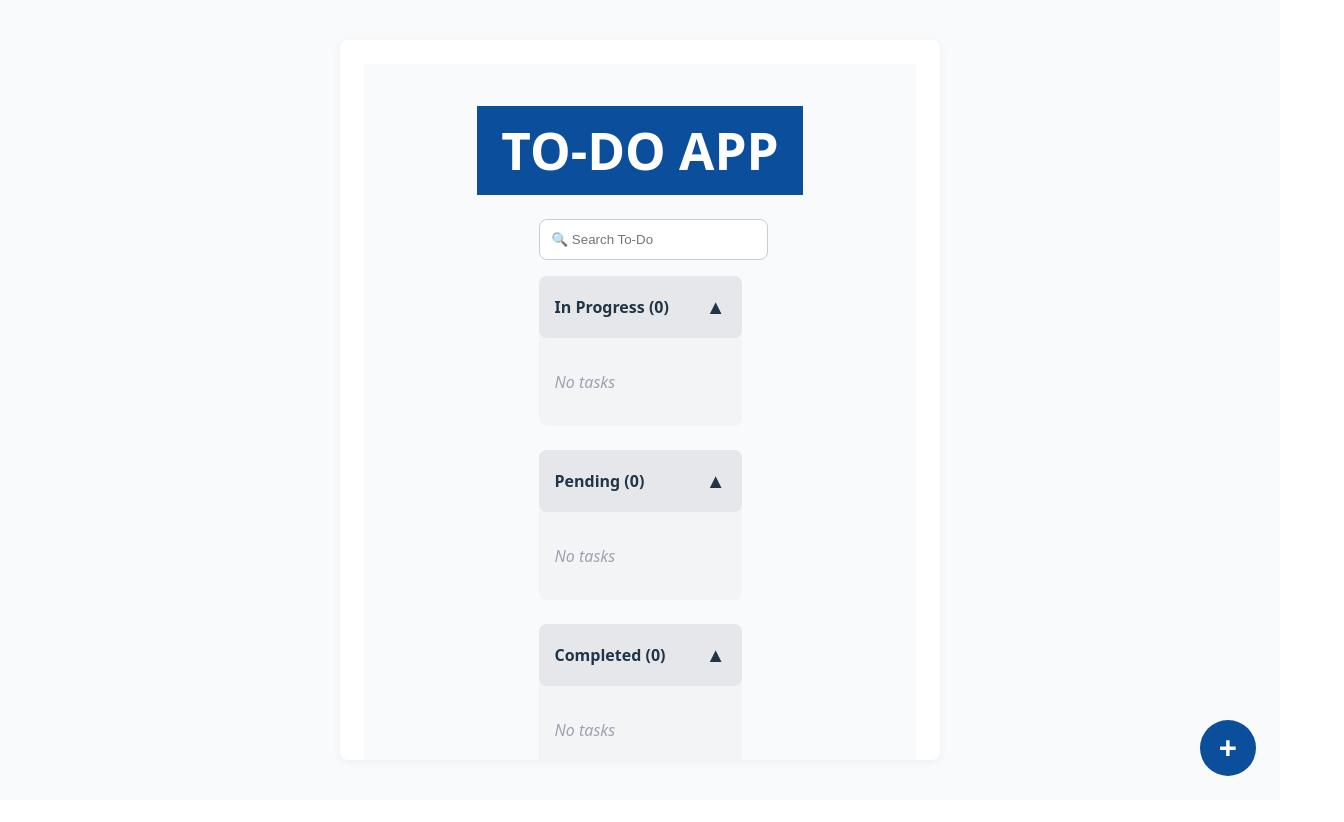
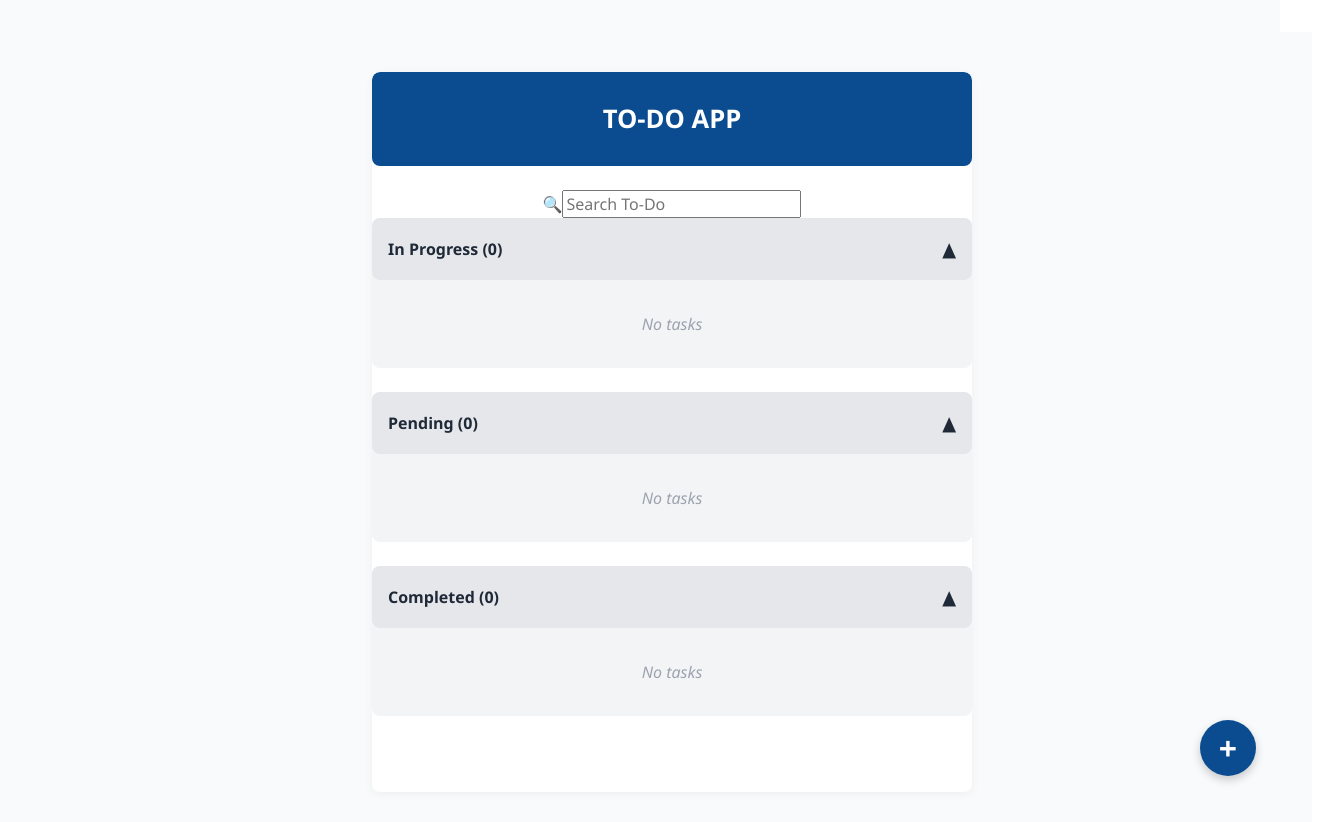
Before and after one commit to Ongfa/react-task-manager-frontend, a React (Vite) app: page / in a window 1280 px wide. Shown: the top 822 px of the page, 1344 px wide, since content can reach past the window. Before the commit the page ends 800 px from the top, so only its background shows below. Built offline with nearby package versions, Linux system fonts and the light colour scheme.

Commit message:
added styles

```diff
--- a/src/App.css
+++ b/src/App.css
@@ -52,3 +52,36 @@ input, select, button, textarea {
   font-family: inherit;
   font-size: 1rem;
 }
+
+.header {
+  background-color: #0b4c91;
+  color: white;
+  text-align: center;
+  padding: 1rem;
+  font-size: 0.5rem;
+  font-weight: 200;
+  border-radius: 8px;
+  margin-bottom: 1.5rem;
+}
+
+.fab {
+  position: fixed;
+  bottom: 1.5rem;
+  right: 1.5rem;
+  width: 56px;
+  height: 56px;
+  border-radius: 50%;
+  background-color: #0b4c91;
+  color: white;
+  font-size: 2rem;
+  font-weight: bold;
+  display: flex;
+  align-items: center;
+  justify-content: center;
+  border: none;
+  padding: 0;
+  line-height: 1;
+  cursor: pointer;
+  box-shadow: 0 4px 10px rgba(0, 0, 0, 0.2);
+  z-index: 999;
+}
--- a/src/App.tsx
+++ b/src/App.tsx
@@ -4,6 +4,7 @@ import TaskListPage from './pages/TaskListPage';
 import AddTaskPage from './pages/AddTaskPage';
 import EditTaskPage from './pages/EditTaskPage';
 import { TaskProvider } from './context/TaskContext';
+import './App.css';
 
 const App = () => (
   <TaskProvider>
--- a/src/pages/TaskListPage.tsx
+++ b/src/pages/TaskListPage.tsx
@@ -1,4 +1,102 @@
-// src/pages/TaskListPage.tsx
+// // src/pages/TaskListPage.tsx
+// import React, { useState } from 'react';
+// import { useTaskContext } from '../context/TaskContext';
+// import type { TaskStatus } from '../types/Task';
+// import FilterableTaskSection from '../components/FilterableTaskSection/FilterableTaskSection';
+// import { useNavigate } from 'react-router-dom';
+
+// const TaskListPage: React.FC = () => {
+//   const { tasks, updateTask, deleteTask } = useTaskContext();
+//   const [search, setSearch] = useState('');
+//   const navigate = useNavigate();
+
+//   const filteredTasks = tasks.filter((task) =>
+//     task.title.toLowerCase().includes(search.toLowerCase()) ||
+//     task.description.toLowerCase().includes(search.toLowerCase())
+//   );
+
+//   const statuses: TaskStatus[] = ['In Progress', 'Pending', 'Completed'];
+
+//    return (
+//     <div style={{
+//         height: '100%',
+//         overflowY: 'auto',
+//         padding: '1.5rem',
+//         boxSizing: 'border-box',
+//       }}>
+//         <div style={{ height: '100vh', display:'flex', backgroundColor: '#f9fafb', justifyContent: 'center', alignItems: 'center', flexDirection: 'column'}}>
+//         {/* Header */}
+//         <div style={{ backgroundColor: '#0b4f9c', padding: '1rem 1.5rem' }}>
+//             <h1 style={{ margin: 0, color: 'white' }}>TO-DO APP</h1>
+//         </div>
+
+//         {/* Content container */}
+//         <div
+//             style={{
+//             maxWidth: '600px',
+//             margin: '0 auto',
+//             padding: '1.5rem 1rem',
+//             }}
+//         >
+//             {/* Search Bar */}
+//             <input
+//             type="text"
+//             placeholder="🔍 Search To-Do"
+//             value={search}
+//             onChange={(e) => setSearch(e.target.value)}
+//             style={{
+//                 width: '100%',
+//                 padding: '0.75rem',
+//                 borderRadius: '8px',
+//                 border: '1px solid #ccc',
+//                 marginBottom: '1rem',
+//             }}
+//             />
+
+//             {/* Task Sections */}
+//             {statuses.map((status) => (
+//             <FilterableTaskSection
+//                 key={status}
+//                 status={status}
+//                 tasks={filteredTasks.filter((t) => t.status === status)}
+//                 onUpdate={updateTask}
+//                 onDelete={deleteTask}
+//             />
+//             ))}
+//         </div>
+
+//         {/* Floating Add Button */}
+//         <button
+//             onClick={() => navigate('/add')}
+//             style={{
+//                 position: 'fixed',
+//                 right: '1.5rem',
+//                 bottom: '1.5rem',
+//                 width: '56px',
+//                 height: '56px',
+//                 borderRadius: '50%',
+//                 backgroundColor: '#0b4f9c',
+//                 color: 'white',
+//                 fontSize: '2rem',
+//                 fontWeight: 'bold',
+//                 display: 'flex',
+//                 alignItems: 'center',
+//                 justifyContent: 'center',
+//                 border: 'none',
+//                 padding: 0,
+//                 lineHeight: 1,
+//                 cursor: 'pointer',
+//             }}
+//         >
+//         +
+//         </button>
+//         </div>
+//     </div>
+//   );
+// };
+
+// export default TaskListPage;
+
 import React, { useState } from 'react';
 import { useTaskContext } from '../context/TaskContext';
 import type { TaskStatus } from '../types/Task';
@@ -18,40 +116,24 @@ const TaskListPage: React.FC = () => {
   const statuses: TaskStatus[] = ['In Progress', 'Pending', 'Completed'];
 
   return (
-    <div style={{
-        height: '100%',
-        overflowY: 'auto',
-        padding: '1.5rem',
-        boxSizing: 'border-box',
-      }}>
-        <div style={{ height: '100vh', display:'flex', backgroundColor: '#f9fafb', justifyContent: 'center', alignItems: 'center', flexDirection: 'column'}}>
+    <div className="app-container">
       {/* Header */}
-        <div style={{ backgroundColor: '#0b4f9c', padding: '1rem 1.5rem' }}>
-            <h1 style={{ margin: 0, color: 'white' }}>TO-DO APP</h1>
+      <div className="header">
+        <h1>TO-DO APP</h1>
       </div>
 
-        {/* Content container */}
-        <div
-            style={{
-            maxWidth: '600px',
-            margin: '0 auto',
-            padding: '1.5rem 1rem',
-            }}
-        >
+      {/* Content */}
+      <div className="content-container">
         {/* Search Bar */}
+        <div className="search-bar">
+          <span className="search-icon">🔍</span>
           <input
             type="text"
-            placeholder="🔍 Search To-Do"
+            placeholder="Search To-Do"
             value={search}
             onChange={(e) => setSearch(e.target.value)}
-            style={{
-                width: '100%',
-                padding: '0.75rem',
-                borderRadius: '8px',
-                border: '1px solid #ccc',
-                marginBottom: '1rem',
-            }}
           />
+        </div>
 
         {/* Task Sections */}
         {statuses.map((status) => (
@@ -66,31 +148,9 @@ const TaskListPage: React.FC = () => {
       </div>
 
       {/* Floating Add Button */}
-        <button
-            onClick={() => navigate('/add')}
-            style={{
-                position: 'fixed',
-                right: '1.5rem',
-                bottom: '1.5rem',
-                width: '56px',
-                height: '56px',
-                borderRadius: '50%',
-                backgroundColor: '#0b4f9c',
-                color: 'white',
-                fontSize: '2rem',
-                fontWeight: 'bold',
-                display: 'flex',
-                alignItems: 'center',
-                justifyContent: 'center',
-                border: 'none',
-                padding: 0,
-                lineHeight: 1,
-                cursor: 'pointer',
-            }}
-        >
+      <button className="fab" onClick={() => navigate('/add')}>
         +
       </button>
-        </div>
     </div>
   );
 };
```
Lines whose indentation alone changed are shown as unchanged.
